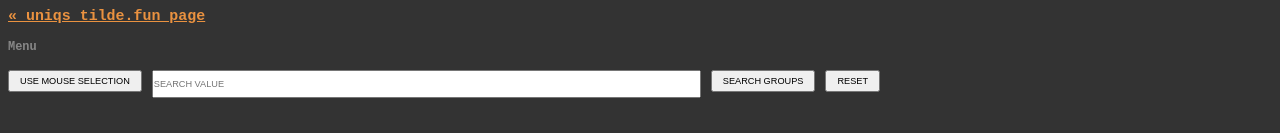
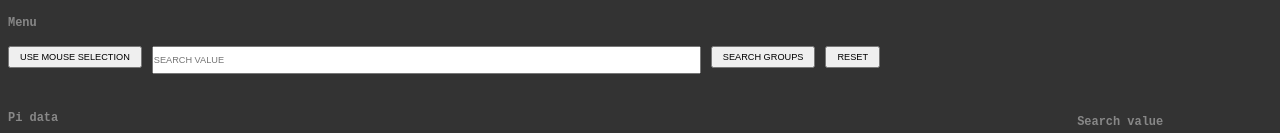
Before and after one commit to jrie/pi-analyze, a plain HTML site: page index.html in a window 1280 px wide. Shown: the top 133 px of the page. Drawn offline with Linux system fonts and the light colour scheme.

Commit message:
Clean up

```diff
--- a/index.html
+++ b/index.html
@@ -1,13 +1,12 @@
 <!DOCTYPE html>
 <html>
 <head>
-  <title>uniqs tilde.fun - pi analyze tool</title>
+  <title>Pi analyze tool</title>
   <meta charset="utf-8">
   <link rel="stylesheet" href="style.css" type="text/css">
 </head>
 <body>
   <div>
-    <a href="../index.html">&laquo;  uniqs tilde.fun page</a><br/>
     <h4>Menu</h4>
     <ul id="menu">
       <li><button data-command="ssearchval">Use mouse selection</button></li>
```
